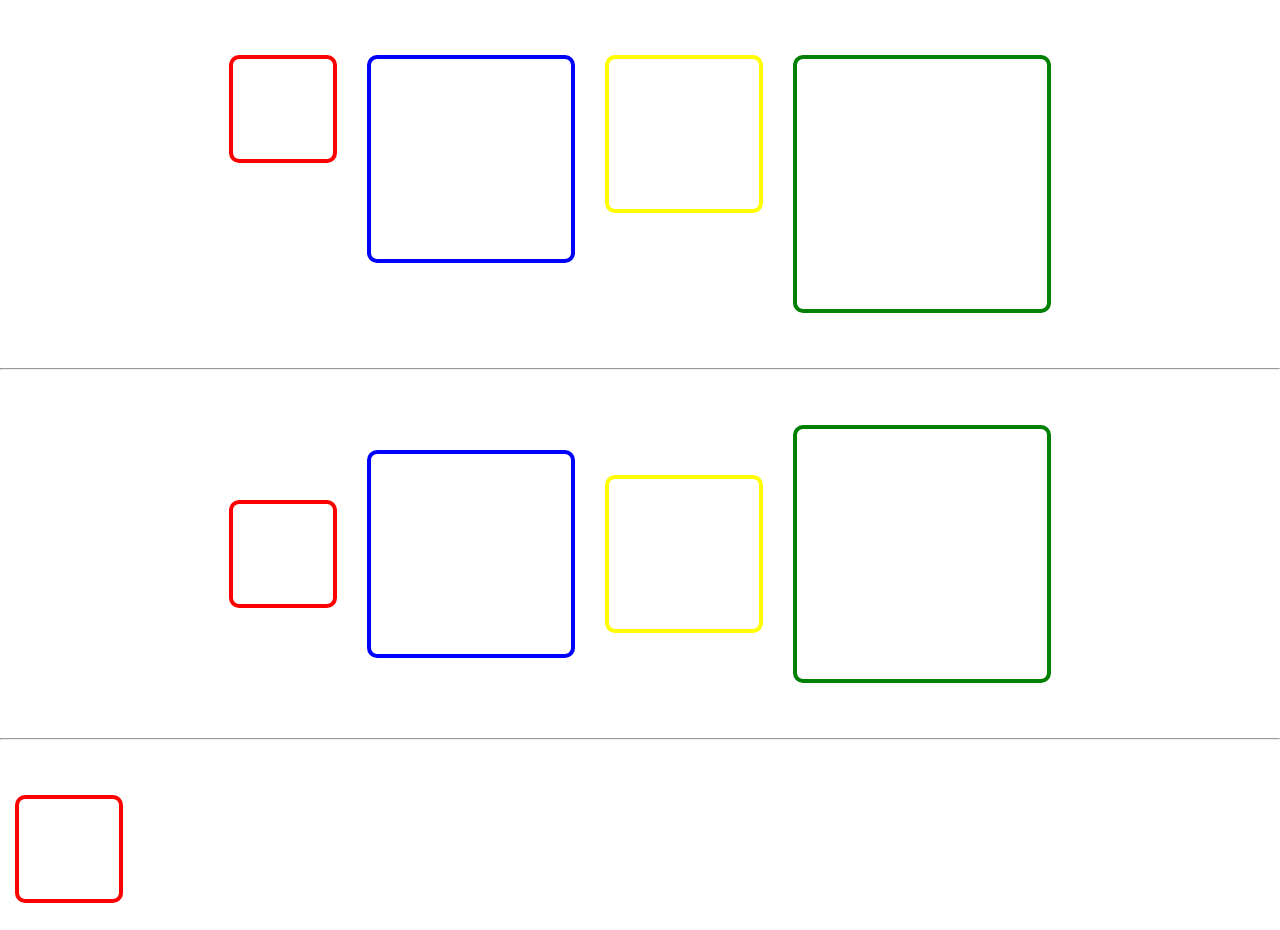
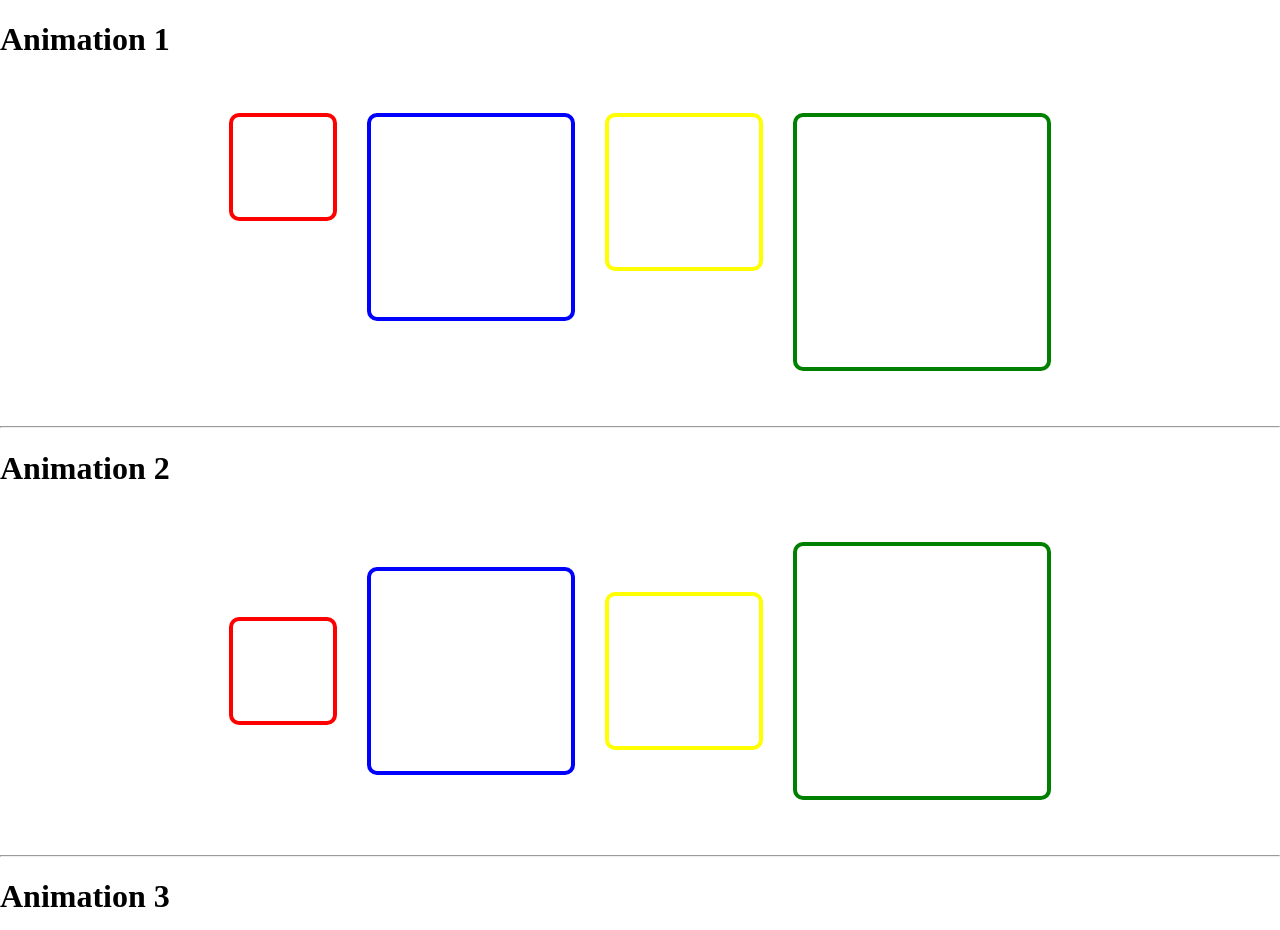
Before and after one commit to sisc24/flex, a plain HTML site: page flex/index.html in a window 1280 px wide. Shown: the top 930 px of the page. Drawn offline with Linux system fonts and the light colour scheme.

Commit message:
Added titles

```diff
--- a/flex/index.html
+++ b/flex/index.html
@@ -7,6 +7,7 @@
     <title>Document</title>
 </head>
 <body>
+    <h1>Animation 1</h1>
     <div class="container1">
         <div class="square1"></div>
         <div class="square2"></div>
@@ -14,6 +15,7 @@
         <div class="square4"></div>
     </div>
 <hr>
+<h1>Animation 2</h1>
     <div class="container2">
         <div class="square1"></div>
         <div class="square2"></div>
@@ -21,6 +23,7 @@
         <div class="square4"></div>
     </div>
 <hr>
+<h1>Animation 3</h1>
     <div class="container3">
         <div class="square1"></div>
         <div class="square2"></div>
@@ -28,6 +31,7 @@
         <div class="square4"></div>
     </div>
 <hr>
+<h1>Animation 4</h1>
     <div class="container4">
         <div class="square1"></div>
         <div class="square2"></div>
@@ -35,6 +39,7 @@
         <div class="square4"></div>
     </div>
 <hr>
+<h1>Animation 5</h1>
     <div class="container5">
         <div class="square1-post"></div>
         <div class="square2-post"></div>
```
